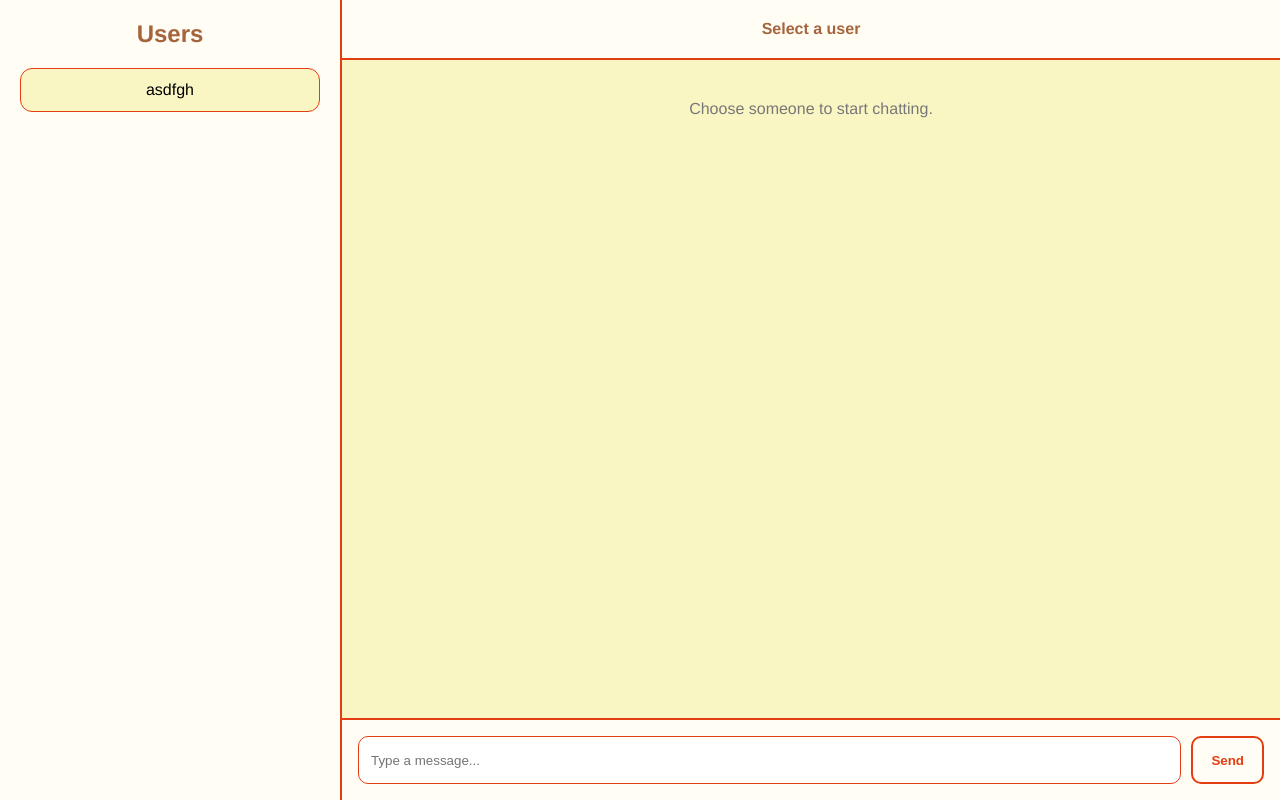
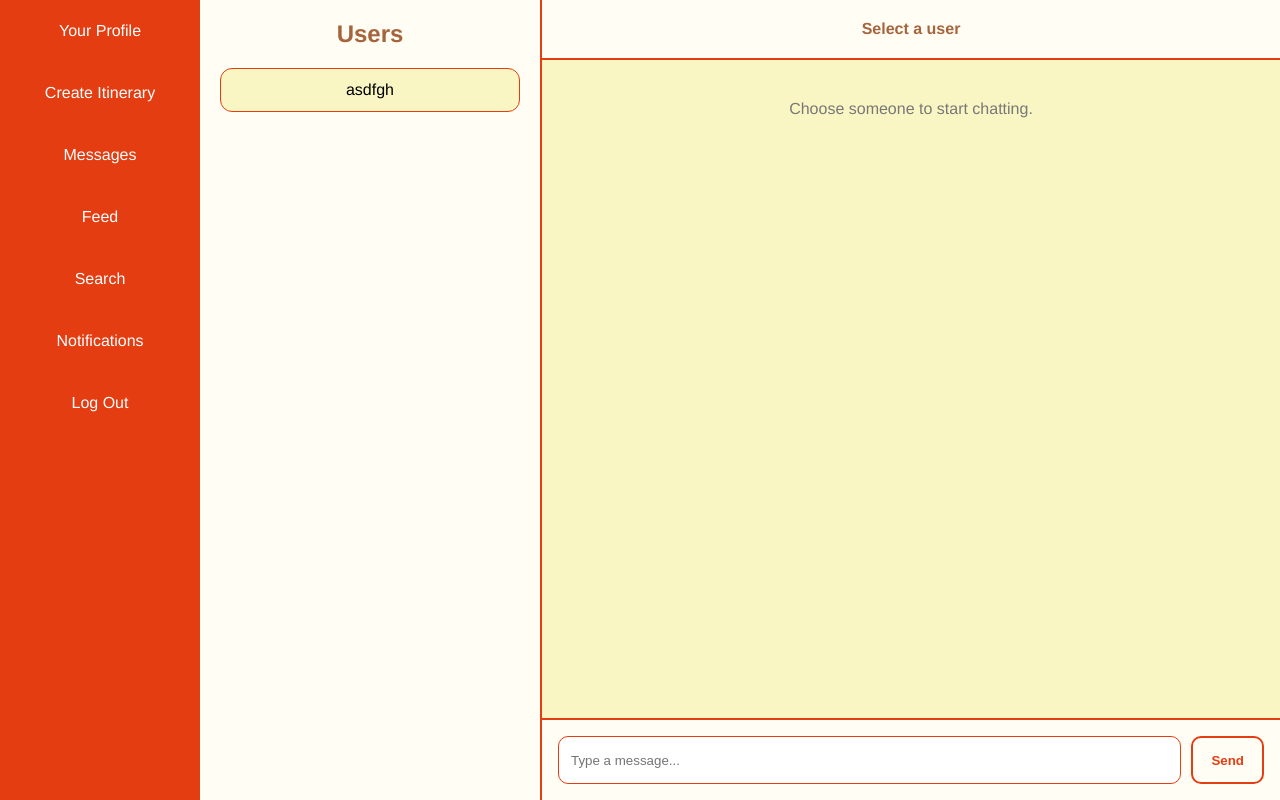
Before and after one commit to laura-camila-av/travel-social-media, a Flask app: page /messages in a window 1280 px wide. Run offline with Flask 3, Linux system fonts and the light colour scheme; a user stored in the database is signed in; data comes from the database, SQL or seed files in the repository.

Commit message:
navibar in dms
Added a navigation bar in dms page

```diff
--- a/templates/dms.html
+++ b/templates/dms.html
@@ -4,9 +4,27 @@
   <meta charset="UTF-8" />
   <meta name="viewport" content="width=device-width, initial-scale=1.0" />
   <title>DMs</title>
+
   <link rel="stylesheet" href="{{ url_for('static', filename='styles.css') }}">
+    <link rel="stylesheet" href="../static/styles.css">
 </head>
+
 <body class="dms-body">
+
+  <div class="navigation-bar">
+    <ul>
+      <li><a href="{{ url_for('user_profile') }}">Your Profile</a></li>
+      <li><a href="{{ url_for('itinerary_create') }}">Create Itinerary</a></li>
+      <li><a href="{{ url_for('dms') }}">Messages</a></li>
+      <li><a href="{{ url_for('feed') }}">Feed</a></li>
+      <li><a href="{{ url_for('search') }}">Search</a></li>
+      <li><a href="#">Notifications</a></li>
+      <li><a href="#">Log Out</a></li>
+    </ul>
+  </div>
+
+  <div class="page-wrapper" style="width: calc(100% - 200px);">
+
     <div class="dms-sidebar">
       <h2 class="dms-sidebar-title">Users</h2>
       <div id="userList"></div>
@@ -14,6 +32,7 @@
 
     <div class="dms-chat-area">
       <div class="dms-chat-header" id="chatHeader">Select a user</div>
+
       <div class="dms-messages" id="messages">
         <div class="dms-empty">Choose someone to start chatting.</div>
       </div>
@@ -22,6 +41,8 @@
         <input type="text" id="messageInput" placeholder="Type a message..." required />
         <button type="submit">Send</button>
       </form>
+    </div>
+
   </div>
 
   <script>
@@ -74,7 +95,9 @@
 
       messages.forEach((msg) => {
         const msgEl = document.createElement("div");
-        msgEl.className = "message " + (msg.is_mine ? "mine" : "theirs");
+
+        msgEl.className = "dms-message " + (msg.is_mine ? "dms-mine" : "dms-theirs");
+
         msgEl.textContent = msg.text;
         messagesDiv.appendChild(msgEl);
       });
@@ -106,11 +129,13 @@
     });
 
     loadUsers();
+
     setInterval(() => {
       if (selectedUserId) {
         loadMessages();
       }
     }, 3000);
   </script>
+
 </body>
 </html>
```
Lines whose indentation alone changed are shown as unchanged.
